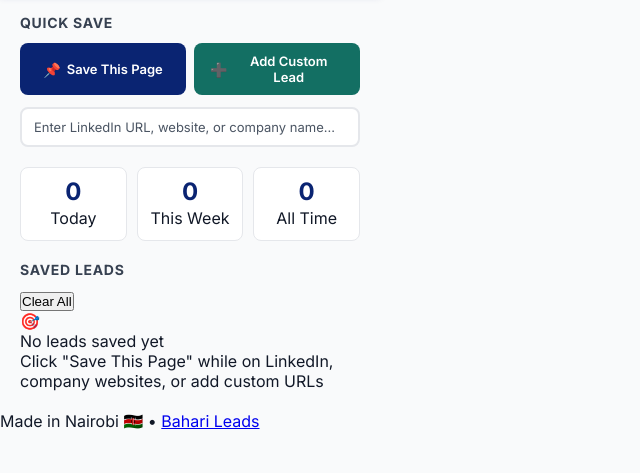
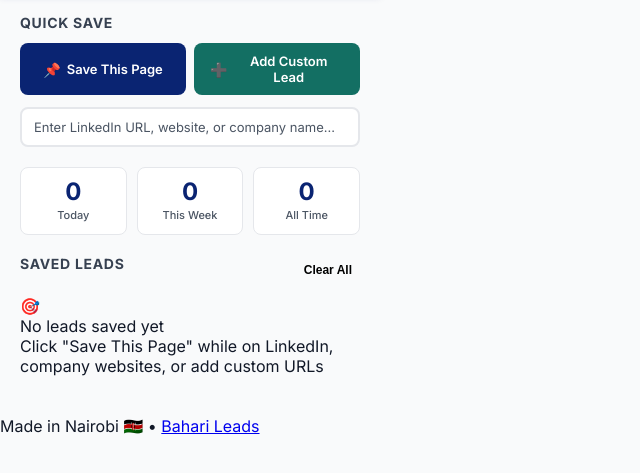
Before and after one commit to SheillaO/Bahari-Leads, a website built with Vite: page index.html in a window 1280 px wide. Shown: the part 63-536 px from the top of the page, without its empty margins (0-640 px from the left). Built offline with nearby package versions, Linux system fonts and the light colour scheme.

Commit message:
Update index.css

```diff
--- a/index.css
+++ b/index.css
@@ -181,3 +181,32 @@ body {
     line-height: 1;
     margin-bottom: 4px;
 }
+
+.stat-label {
+    font-size: 11px;
+    color: var(--gray-600);
+    font-weight: 500;
+}
+
+/* Leads Section */
+.leads-section {
+    margin-bottom: 20px;
+}
+
+.section-header {
+    display: flex;
+    justify-content: space-between;
+    align-items: center;
+    margin-bottom: 12px;
+}
+
+.btn-text {
+    background: none;
+    border: none;
+    font-size: 12px;
+    font-weight: 600;
+    cursor: pointer;
+    padding: 4px 8px;
+    border-radius: 4px;
+    transition: all 0.2s ease;
+}
```
